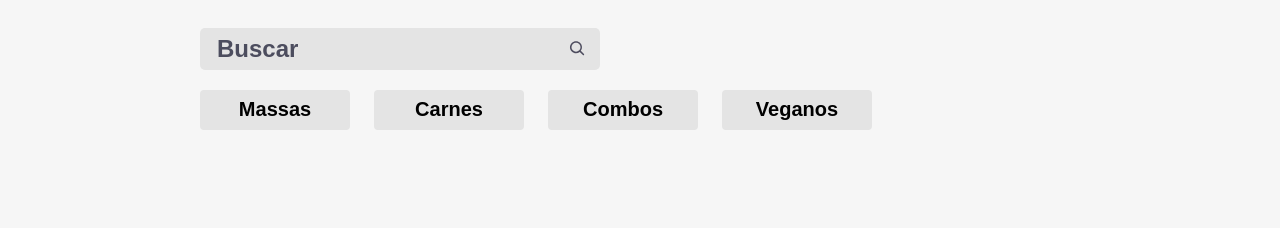
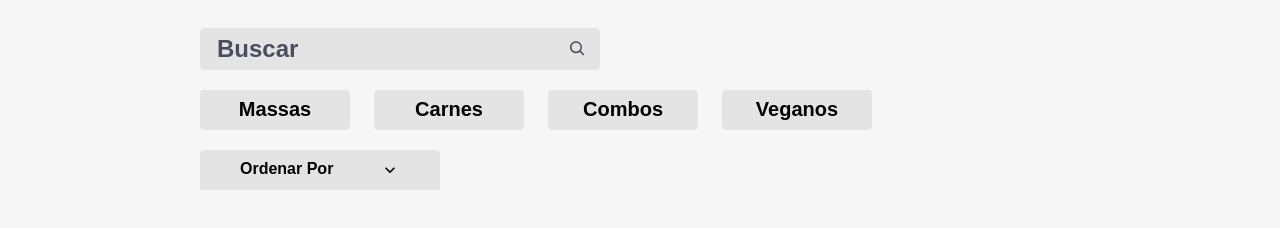
Before and after one commit to gabrielraiol/aluroni, a React (Create React App) app: page / in a window 1280 px wide. Shown: the part 564-792 px from the top of the page. Built offline with nearby package versions, Linux system fonts and the light colour scheme; a web font is replaced by a local one.

Commit message:
adding options and "open" state to computer

```diff
--- /dev/null
+++ b/src/pages/Menu/Computer/Computer.module.scss
@@ -0,0 +1,49 @@
+@import "styles/_variables";
+
+.computer {
+  align-items: center;
+  background-color: $grey;
+  border: none;
+  border-top-left-radius: 4px;
+  border-top-right-radius: 4px;
+  display: flex;
+  font-size: 1rem;
+  font-weight: bold;
+  height: 40px;
+  justify-content: space-between;
+  min-width: 240px;
+  padding: 0 40px;
+  position: relative;
+  &--active {
+    background-color: $blue;
+    color: white;
+  }
+  &__options {
+    display: none;
+    position: absolute;
+    left: 0;
+    flex-direction: column;
+    top: 100%;
+    width: 100%;
+    &--active {
+      display: flex;
+    }
+  }
+  &__option {
+    align-items: center;
+    background-color: $grey;
+    border-top: 2px solid $light-grey;
+    box-sizing: border-box;
+    color: $black;
+    display: flex;
+    height: 40px;
+    justify-content: center;
+    width: inherit;
+    &:hover,
+    &--active {
+      background-color: $blue;
+      cursor: pointer;
+      color: white;
+    }
+  }
+}
--- /dev/null
+++ b/src/pages/Menu/Computer/index.tsx
@@ -0,0 +1,28 @@
+import { useState } from "react";
+import styles from "./Computer.module.scss";
+import options from "./options.json";
+import classNames from "classnames";
+import {MdKeyboardArrowUp, MdKeyboardArrowDown} from 'react-icons/md';
+
+export default function Computer() {
+
+    const [open, setOpen] = useState(false);
+
+    return (
+        <button
+        className={styles.computer}
+        onClick={() => setOpen(!open)}
+        onBlur={() => setOpen(false)}
+        >
+            <span>Ordenar Por</span>
+            {open? < MdKeyboardArrowUp size={20}/> : <MdKeyboardArrowDown size={20}/>}
+            <div className={classNames({[styles.computer__options]:true, [styles["computer__options--active"]]: open})}>
+                {options.map(option => (
+                    <div className={styles.computer__option} key={option.value}>
+                        {option.name}
+                    </div>
+                ))}
+            </div>
+        </button>
+    )
+}
--- /dev/null
+++ b/src/pages/Menu/Computer/options.json
@@ -0,0 +1,18 @@
+[
+    {
+      "name": "",
+      "value": ""
+    },
+    {
+      "name": "Porção",
+      "value": "porcao"
+    },
+    {
+      "name": "Qtd. pessoas",
+      "value": "qtd_pessoas"
+    },
+    {
+      "name": "Preço",
+      "value": "preco"
+    }
+]
--- a/src/pages/Menu/Menu.module.scss
+++ b/src/pages/Menu/Menu.module.scss
@@ -55,4 +55,12 @@
     font-size: 3rem;
     margin-bottom: 30px;
   }
+  &__filters {
+    align-items: center;
+    display: flex;
+    flex-wrap: wrap;
+    justify-content: space-between;
+    margin-bottom: 30px;
+    width: 100%;
+  }
 }
--- a/src/pages/Menu/index.tsx
+++ b/src/pages/Menu/index.tsx
@@ -3,6 +3,7 @@ import {ReactComponent as Logo} from "assets/logo.svg";
 import Finder from "./Finder";
 import { useState} from "react";
 import Filters from "./Filters";
+import Computer from "./Computer";
 
 export default function Menu() {
 
@@ -22,8 +23,9 @@ export default function Menu() {
             <section className={styles.menu}>
                 <h3 className={styles.menu__title}>Cardápio</h3>
                 <Finder search={search} setSearch={setSearch}/>
-                <div className={styles.menu__filter}>
+                <div className={styles.menu__filters}>
                     <Filters filter={filter} setFilter={setFilter} />
+                    <Computer/>
                 </div>
             </section>
         </main>
```
